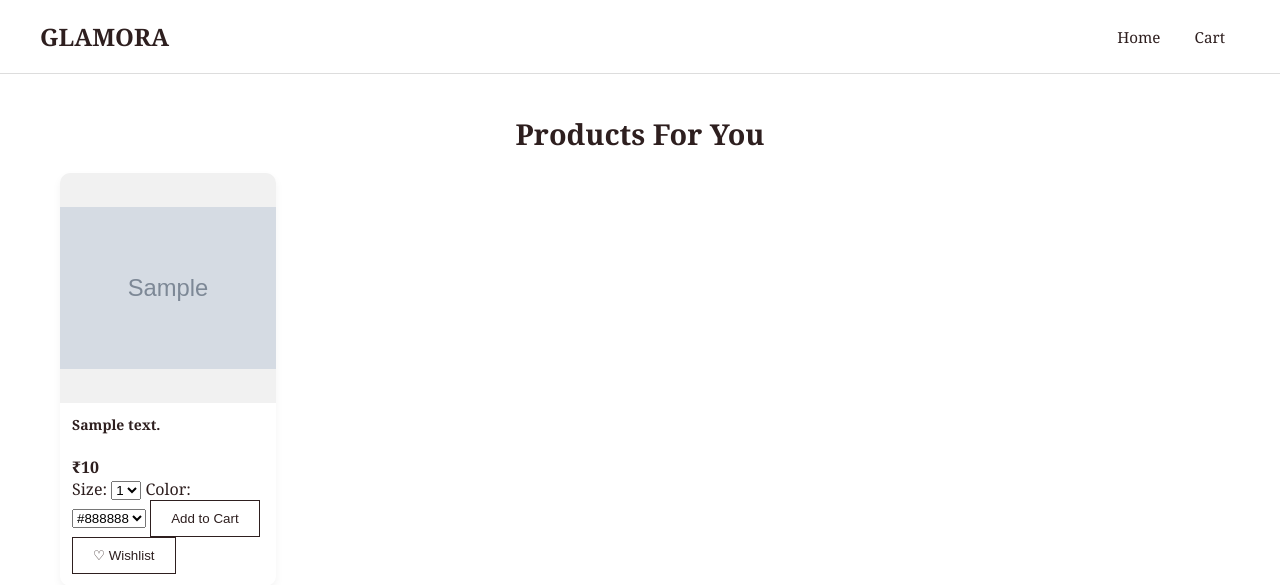
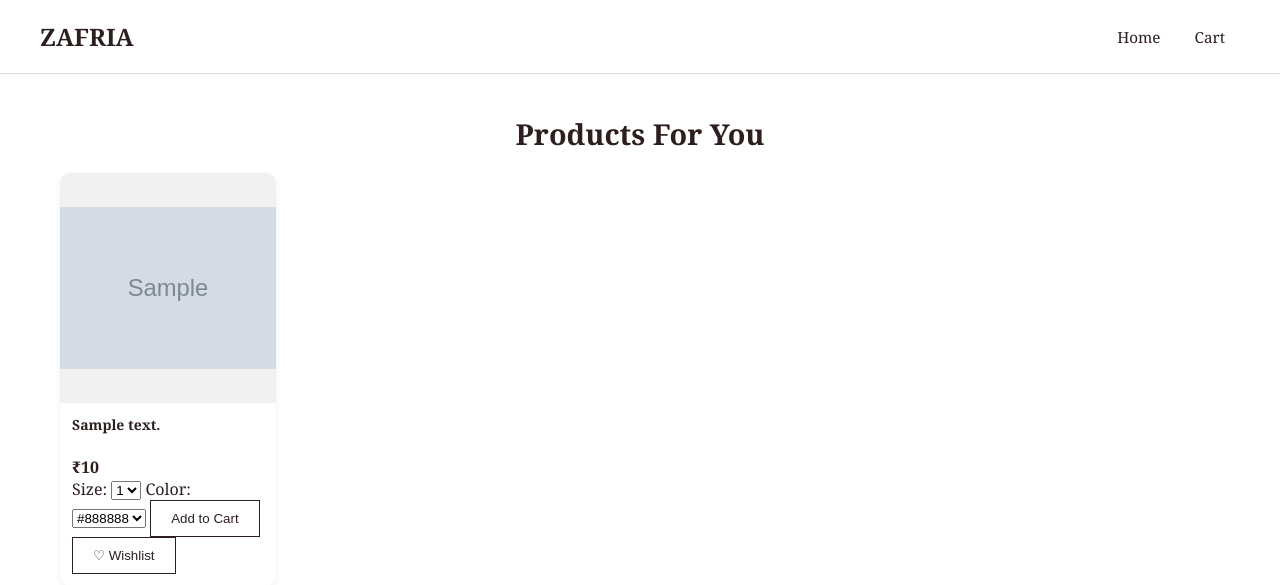
Before and after one commit to tejas-gupta-dev/ZAFRIA, a Django app: template home/navbar/templates/product.html in a window 1280 px wide. Shown: the top 585 px of the page. Run offline with Django 5.2, Linux system fonts and the light colour scheme; the template is opened without the code that fills it: most values are stand-ins (such as "Sample title", 1, 10 or a date in 2020); grey boxes marked "Sample" are stand-in pictures.

Commit message:
Update product.html

```diff
--- a/home/navbar/templates/product.html
+++ b/home/navbar/templates/product.html
@@ -4,14 +4,14 @@
 <html lang="en">
 <head>
   <meta charset="UTF-8">
-  <title>Glamora - Products</title>
+  <title>ZAFRIA - Products</title>
   <meta name="viewport" content="width=device-width, initial-scale=1.0">
   <link rel="stylesheet" href="{% static 'css/product.css' %}" />
 </head>
 <body>
   <!-- Header -->
   <header>
-    <div class="logo">GLAMORA</div>
+    <div class="logo">ZAFRIA</div>
     <nav>
       <a href="/">Home</a>
       <a href="/cart">Cart</a>
```
